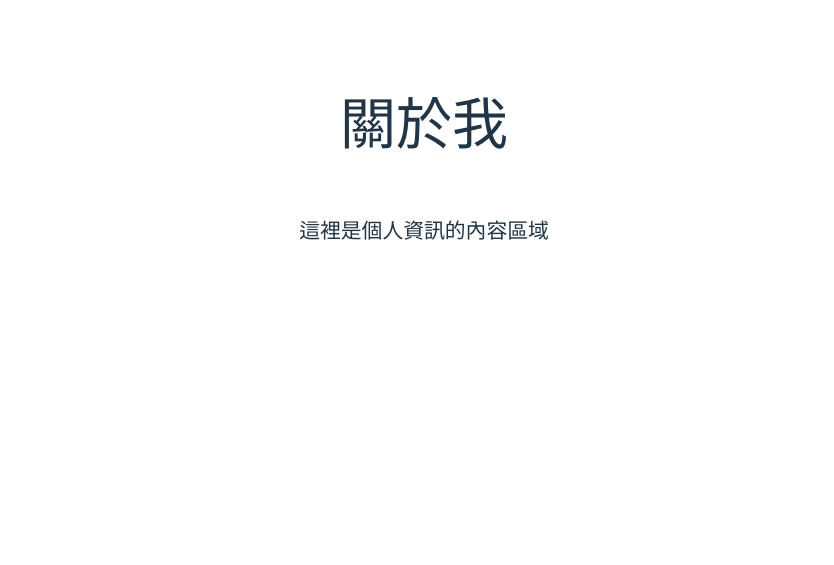
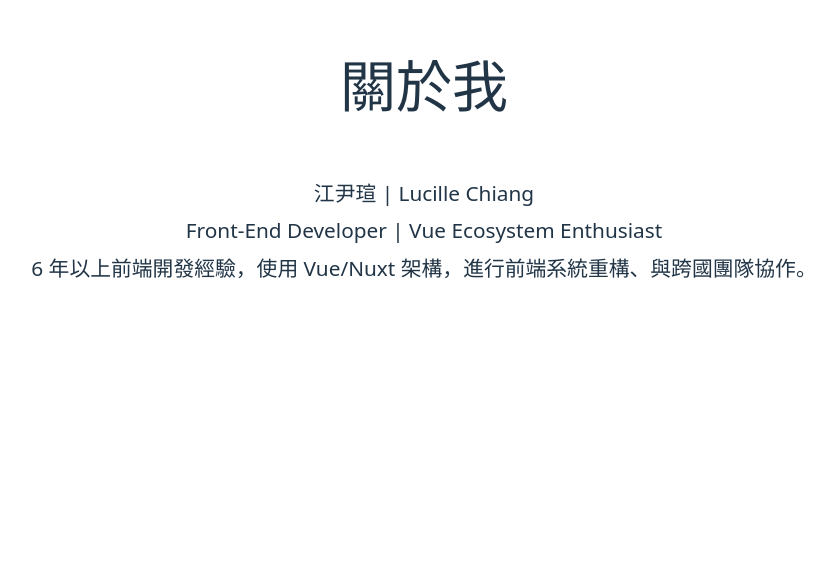
Before and after one commit to sakueinozomi/lucille-info, a Vue app: page / in a window 1280 px wide. Shown: the part 235-800 px from the top of the page, without its empty margins (216-1050 px from the left). Built offline with nearby package versions, Linux system fonts and the light colour scheme.

Commit message:
chore: indent change

```diff
--- a/src/components/InfoSection.vue
+++ b/src/components/InfoSection.vue
@@ -4,7 +4,15 @@
             <h2 class="section-title">關於我</h2>
             <div class="info-content">
                 <div class="info-text">
-          <p>這裡是個人資訊的內容區域</p>
+                    <p>
+						江尹瑄 | Lucille Chiang
+					</p>
+					<p>
+						Front-End Developer | Vue Ecosystem Enthusiast
+					</p>
+					<p>
+						6 年以上前端開發經驗，使用 Vue/Nuxt 架構，進行前端系統重構、與跨國團隊協作。
+					</p>
                 </div>
             </div>
         </div>
@@ -12,7 +20,6 @@
 </template>
 
 <script setup>
-// 組件邏輯
 </script>
 
 <style lang="scss" scoped>
--- a/src/style.scss
+++ b/src/style.scss
@@ -1,8 +1,7 @@
-// 變數定義
 $primary-color: #646cff;
 $primary-hover: #535bf2;
 $primary-hover-light: #747bff;
-$bg-dark: #242424;
+$bg-dark: #252925;
 $bg-light: #ffffff;
 $text-dark: rgba(255, 255, 255, 0.87);
 $text-light: #213547;
--- a/vite.config.js
+++ b/vite.config.js
@@ -3,6 +3,6 @@ import vue from '@vitejs/plugin-vue'
 
 // https://vite.dev/config/
 export default defineConfig({
-  base: '/lucille-info/',
-  plugins: [vue()],
+    base: '/lucille-info/',
+    plugins: [vue()],
 })
```
Also changed, not shown: index.html (indentation only), package.json (indentation only), src/App.vue (indentation only), src/components/ExperienceSection.vue (indentation only), src/components/FooterSection.vue (indentation only), src/components/ProjectSection.vue (indentation only), src/components/SkillSection.vue (indentation only). Lines whose indentation alone changed are shown as unchanged.
